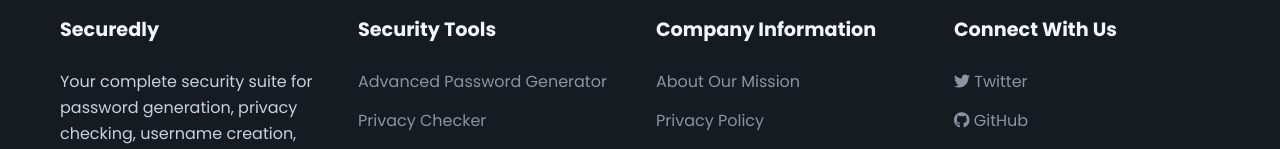
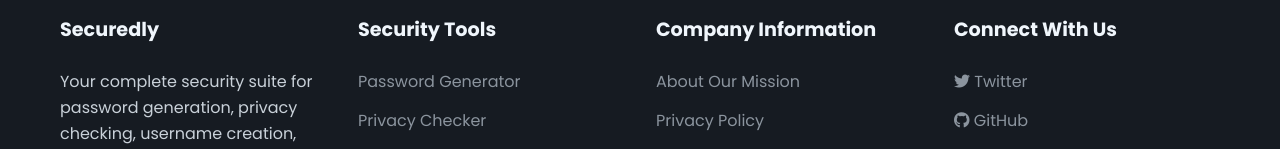
Before and after one commit to Atelloblue/Securedly, a plain HTML site: page username.html in a window 1280 px wide. Shown: the part 1998-2147 px from the top of the page. Drawn offline with Linux system fonts and the light colour scheme.

Commit message:
Update username.html

```diff
--- a/username.html
+++ b/username.html
@@ -617,7 +617,7 @@
                 <div class="footer-column">
                     <h3>Security Tools</h3>
                     <ul class="footer-links">
-                        <li><a href="password.html">Advanced Password Generator</a></li>
+                        <li><a href="password.html">Password Generator</a></li>
                         <li><a href="privacycheck.html">Privacy Checker</a></li>
                         <li><a href="username.html">Username Generator</a></li>
                         <li><a href="encryption.html">Data Encryption Tool</a></li>
```
